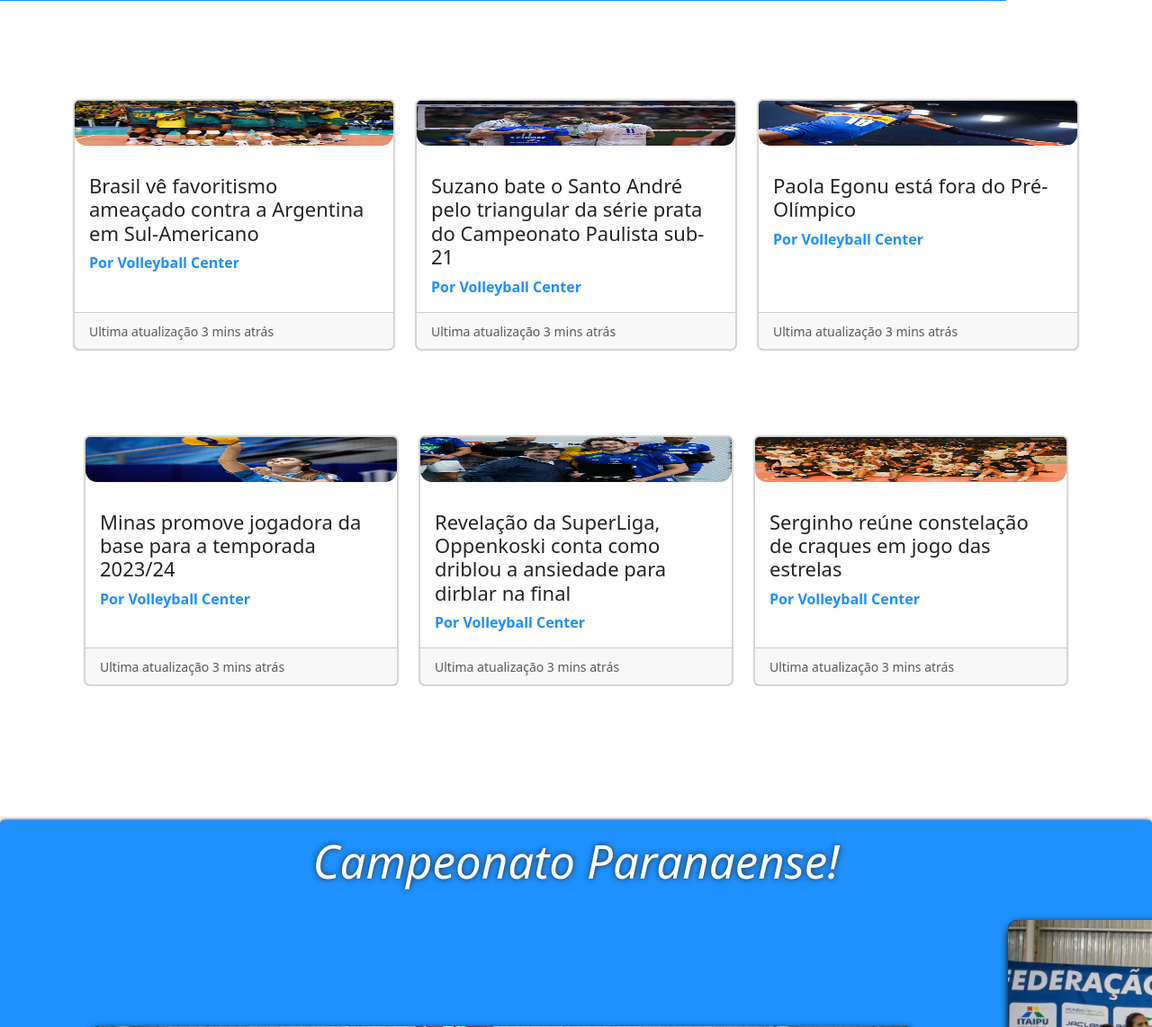
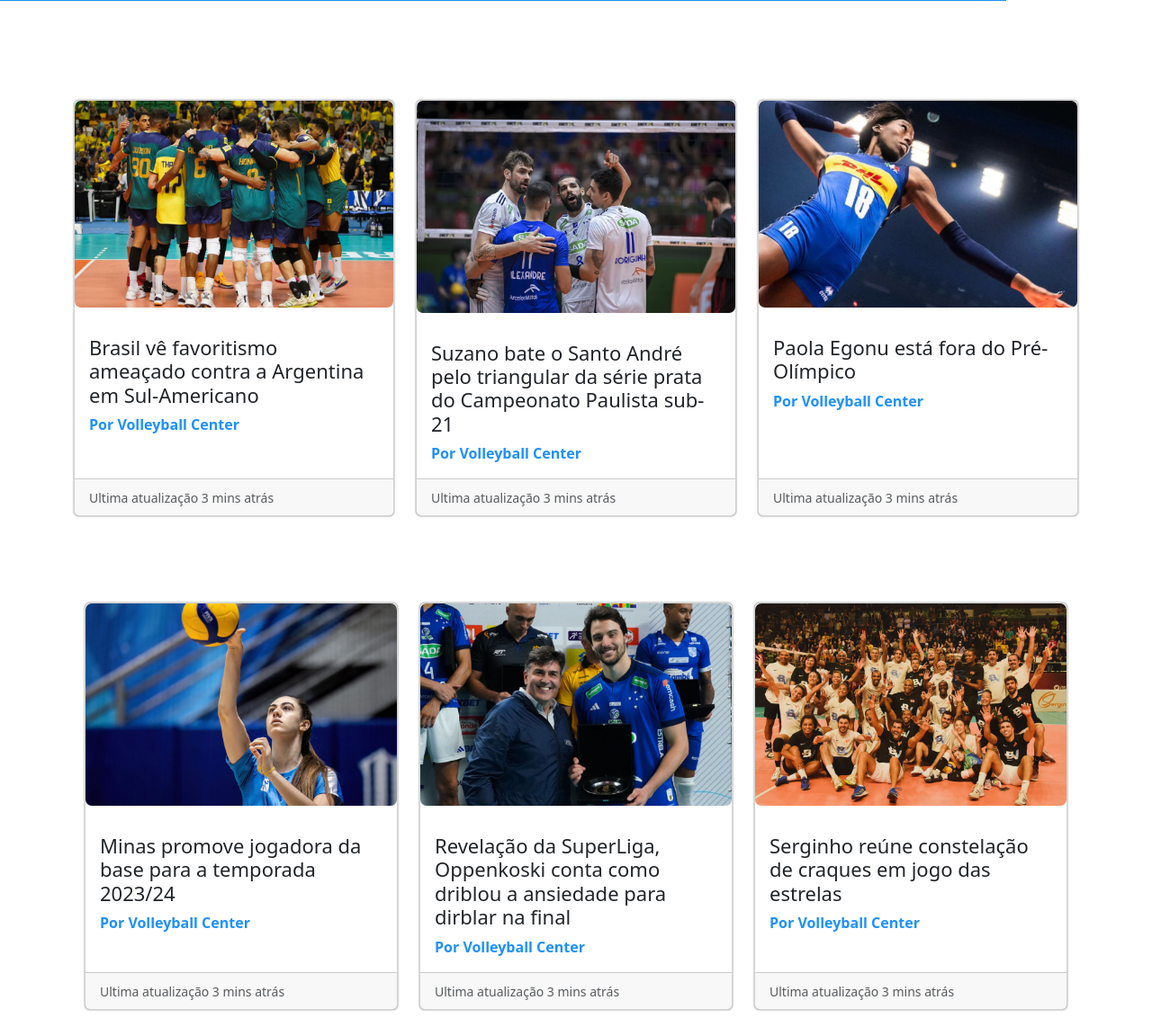
Before and after one commit to JayOta/PI-Volleyball-Center, a PHP site: page /noticias.php in a window 1280 px wide; the page is wider, and only the part inside the window is pictured. Shown: the part 794-1936 px from the top of that part at 90% size. Run offline with PHP 8.4, Linux system fonts and the light colour scheme; some libraries are stand-ins or nearby versions.

Commit message:
20:00 - 24/06/24

```diff
--- a/View/css/footer.css
+++ b/View/css/footer.css
@@ -26,4 +26,5 @@ a img {
   border-radius: 13px;
   width: 50px;
   height: 50px;
+  position: relative;
 }
--- a/View/css/inicial.css
+++ b/View/css/inicial.css
@@ -15,7 +15,7 @@ a#inicial {
 }
 
 img {
-  transition: 0.4s ease-in-out;
+  transition: 0.6s ease-in-out;
   width: 100%;
   height: 100%;
 }
@@ -165,6 +165,7 @@ h1#noticias-sem-title {
 }
 .col .card img {
   height: 350px;
+  width: 100%;
 }
 
 @media screen and (max-width: 1200px) {
@@ -288,6 +289,9 @@ h1#noticias-sem-title {
     color: #f9cc02;
   } */
   /* Fim do carrousel inicial */
+  #carouselExample {
+    display: none;
+  }
 }
 @keyframes slideUp {
   0% {
--- a/View/css/noticias.css
+++ b/View/css/noticias.css
@@ -241,6 +241,9 @@ img.aside-imgs:hover {
 .puxar-pra-cima {
   position: relative;
 }
+img.card-img-top {
+  height: fit-content;
+}
 .card {
   background-color: #fff;
 }
--- a/View/historia.php
+++ b/View/historia.php
@@ -27,13 +27,13 @@
 			<a class="nav-link" aria-current="page" href="fundamentos.php"  style="color: #363636;">Fundamentos</a>
 		</li>
 		<li class="nav-item">
-			<a class="nav-link active" aria-current="page" href="historia.php"  style="color: #363636;">História</a>
+			<a class="nav-link" aria-current="true" href="sistema-rodizio.php"  style="color: #363636;">Sistema de Rodízio</a>
 		</li>
 		<li class="nav-item">
 			<a class="nav-link" aria-current="page" href="regras.php"  style="color: #363636;">Regras</a>
 		</li>
 		<li class="nav-item">
-			<a class="nav-link" aria-current="true" href="sistema-rodizio.php"  style="color: #363636;">Sistema de Rodízio</a>
+			<a class="nav-link active" aria-current="page" href="historia.php"  style="color: #363636;">História</a>
 		</li>
 	</ul>
 
--- a/View/noticias.php
+++ b/View/noticias.php
@@ -60,7 +60,7 @@
 				<div class="col">
 					<div class="card h-100">
 						<a href="#" target="_blank">
-							<img src="img/foto-selecao.png" class="card-img-top d-block" alt="Seleção"></a>
+							<img src="img/foto-selecao.png" class="card-img-top d-block" alt="Seleção" style="height: fit-content; border-radius: 7px;"></a>
 						<div class="card-body">
 							<h5 class="card-title">Brasil vê favoritismo ameaçado contra a Argentina
 								em Sul-Americano</h5>
@@ -75,7 +75,7 @@
 				<div class="col">
 					<div class="card h-100">
 						<a href="#" target="_blank">
-							<img src="img/noticia-2.png" class="card-img-top" alt="Seleção">
+							<img src="img/noticia-2.png" class="card-img-top" alt="Seleção" style="height: fit-content; border-radius: 7px;">
 						</a>
 						<div class="card-body">
 							<h5 class="card-title">Suzano bate o Santo André pelo triangular da série prata do Campeonato Paulista sub-21</h5>
@@ -90,7 +90,7 @@
 				<div class="col">
 					<div class="card h-100">
 						<a href="#" target="_blank">
-							<img src="img/noticia-3.png" class="card-img-top" alt="Seleção"></a>
+							<img src="img/noticia-3.png" class="card-img-top" alt="Seleção" style="height: fit-content; border-radius: 7px;"></a>
 						<div class="card-body">
 							<h5 class="card-title">Paola Egonu está fora do Pré-Olímpico</h5>
 							<p class="card-text"><strong>Por Volleyball Center</strong></p>
@@ -109,7 +109,7 @@
 					<div class="col">
 						<div class="card h-100">
 							<a href="#" target="_blank">
-								<img src="img/noticia-4.png" class="card-img-top" alt="Seleção"></a>
+								<img src="img/noticia-4.png" class="card-img-top" alt="Seleção" style="height: fit-content; border-radius: 7px;"></a>
 							<div class="card-body">
 								<h5 class="card-title">Minas promove jogadora da base para a temporada 2023/24</h5>
 								<p class="card-text"><strong>Por Volleyball Center</strong></p>
@@ -123,7 +123,7 @@
 					<div class="col">
 						<div class="card h-100">
 							<a href="#" target="_blank">
-								<img src="img/noticia-5.png" class="card-img-top" alt="Seleção"></a>
+								<img src="img/noticia-5.png" class="card-img-top" alt="Seleção" style="height: fit-content; border-radius: 7px;"></a>
 							<div class="card-body">
 								<h5 class="card-title">Revelação da SuperLiga, Oppenkoski conta como driblou a ansiedade para dirblar na final</h5>
 								<p class="card-text"><strong>Por Volleyball Center</strong></p>
@@ -137,7 +137,7 @@
 					<div class="col">
 						<div class="card h-100">
 							<a href="#" target="_blank">
-								<img src="img/noticia-6.png" class="card-img-top" alt="Seleção"></a>
+								<img src="img/noticia-6.png" class="card-img-top" alt="Seleção" style="height: fit-content; border-radius: 7px;"></a>
 							<div class="card-body">
 								<h5 class="card-title">Serginho reúne constelação de craques em jogo das estrelas</h5>
 								<p class="card-text"><strong>Por Volleyball Center</strong></p>
@@ -275,7 +275,7 @@
 				<div class="col">
 					<div class="card h-100">
 						<a href="#" target="_blank">
-							<img src="img/noticia-7.png" class="card-img-top" alt="Seleção"></a>
+							<img src="img/noticia-7.png" class="card-img-top" alt="Seleção" style="height: fit-content; border-radius: 7px;"></a>
 						<div class="card-body">
 							<h5 class="card-title">Praia Clube vence Fluminense pela Superliga feminina de vôlei</h5>
 							<p class="card-text"><strong>Por Volleyball Center</strong></p>
@@ -289,7 +289,7 @@
 				<div class="col">
 					<div class="card h-100">
 						<a href="#" target="_blank">
-							<img src="img/noticia-8.png" class="card-img-top" alt="Seleção"></a>
+							<img src="img/noticia-8.png" class="card-img-top" alt="Seleção" style="height: fit-content; border-radius: 7px;"></a>
 						<div class="card-body">
 							<h5 class="card-title">Suzano visita o Minas pela Superliga masculina de vôlei em reedição da última semifinal</h5>
 							<p class="card-text"><strong>Por Volleyball Center</strong></p>
@@ -303,7 +303,7 @@
 				<div class="col">
 					<div class="card h-100">
 						<a href="#" target="_blank">
-							<img src="img/noticia-9.png" class="card-img-top" alt="Seleção"></a>
+							<img src="img/noticia-9.png" class="card-img-top" alt="Seleção" style="height: fit-content; border-radius: 7px;"></a>
 						<div class="card-body">
 							<h5 class="card-title">Com 26 pontos de Darlan, Sesi-Bauru bate Araguari e vence a primeira na Superliga Masculina</h5>
 							<p class="card-text"><strong>Por Volleyball Center</strong></p>
@@ -326,7 +326,7 @@
 				<div class="col">
 					<div class="card h-100">
 						<a href="#" target="_blank">
-							<img src="img/noticia-10.png" class="card-img-top" alt="Seleção"></a>
+							<img src="img/noticia-10.png" class="card-img-top" alt="Seleção" style="height: fit-content; border-radius: 7px;"></a>
 						<div class="card-body">
 							<h5 class="card-title">Joinville e Cruzeiro se enfrentam pela segunda rodada da Superliga Masculina</h5>
 							<p class="card-text"><strong>Por Volleyball Center</strong></p>
@@ -340,7 +340,7 @@
 				<div class="col">
 					<div class="card h-100">
 						<a href="#" target="_blank">
-							<img src="img/noticia-11.png" class="card-img-top" alt="Seleção"></a>
+							<img src="img/noticia-11.png" class="card-img-top" alt="Seleção" style="height: fit-content; border-radius: 7px;"></a>
 						<div class="card-body">
 							<h5 class="card-title">Sesi-Bauru e Araguari duelam em busca da primeira vitória na Superliga Masculina</h5>
 							<p class="card-text"><strong>Por Volleyball Center</strong></p>
@@ -354,7 +354,7 @@
 				<div class="col">
 					<div class="card h-100">
 						<a href="#" target="_blank">
-							<img src="img/noticia-12.png" class="card-img-top" alt="Seleção"></a>
+							<img src="img/noticia-12.png" class="card-img-top" alt="Seleção" style="height: fit-content; border-radius: 7px;"></a>
 						<div class="card-body">
 							<h5 class="card-title">São José vence Guarulhos de virada e conquista a segunda vitória na Superliga</h5>
 							<p class="card-text"><strong>Por Volleyball Center</strong></p>
--- a/View/regras.php
+++ b/View/regras.php
@@ -19,13 +19,13 @@
 			<a class="nav-link" aria-current="page" href="#"  style="color: #363636;">Fundamentos</a>
 		</li>
 		<li class="nav-item">
-			<a class="nav-link" aria-current="page" href="historia.php"  style="color: #363636;">História</a>
+			<a class="nav-link" aria-current="true" href="sistema-rodizio.php"  style="color: #363636;">Sistema de Rodízio</a>
 		</li>
 		<li class="nav-item">
 			<a class="nav-link active" aria-current="page" href="regras.php"  style="color: #363636;">Regras</a>
 		</li>
 		<li class="nav-item">
-			<a class="nav-link" aria-current="true" href="sistema-rodizio.php"  style="color: #363636;">Sistema de Rodízio</a>
+			<a class="nav-link" aria-current="page" href="historia.php"  style="color: #363636;">História</a>
 		</li>
 	</ul>
 
--- a/View/sistema-rodizio.php
+++ b/View/sistema-rodizio.php
@@ -40,13 +40,13 @@
 			<a class="nav-link" aria-current="page" href="fundamentos.php"  style="color: #363636;">Fundamentos</a>
 		</li>
 		<li class="nav-item">
-			<a class="nav-link" aria-current="page" href="historia.php"  style="color: #363636;">História</a>
+			<a class="nav-link active" aria-current="true" href="sistema-rodizio.php"  style="color: #363636;">Sistema de Rodízio</a>
 		</li>
 		<li class="nav-item">
 			<a class="nav-link" aria-current="page" href="regras.php"  style="color: #363636;">Regras</a>
 		</li>
 		<li class="nav-item">
-			<a class="nav-link active" aria-current="true" href="sistema-rodizio.php"  style="color: #363636;">Sistema de Rodízio</a>
+			<a class="nav-link" aria-current="page" href="historia.php"  style="color: #363636;">História</a>
 		</li>
 	</ul>
 
```
Also changed, not shown: View/fundamentos.php (+24 -27 lines), View/inicial.php (+6 -6 lines), View/img/jogo-1.jpg, View/img/jogo-2.jpg, View/img/jogo-3.jpg, View/img/jogo-5.jpg, View/img/jogo-6.jpg, View/img/jogo-7.jpg.
